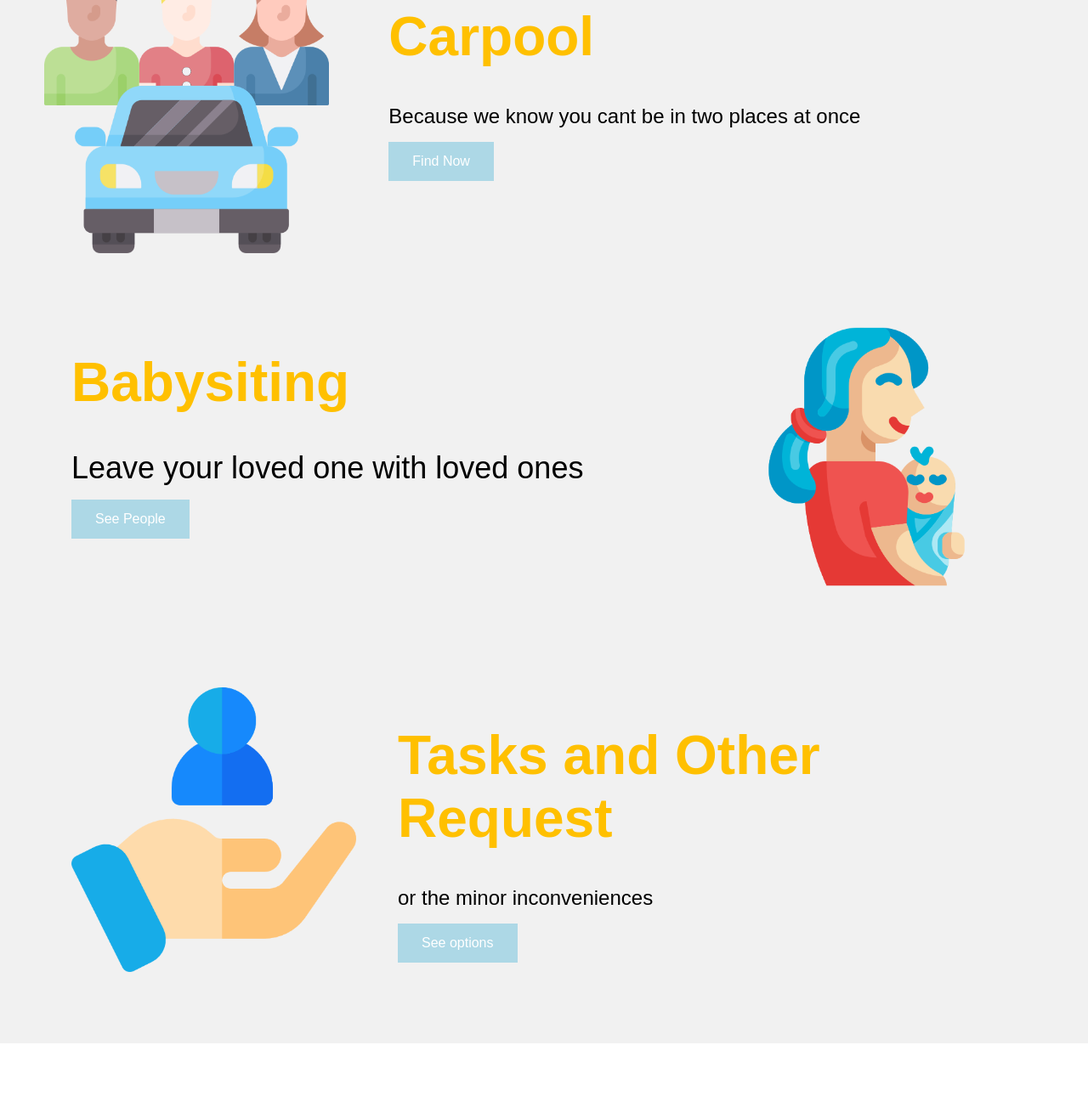
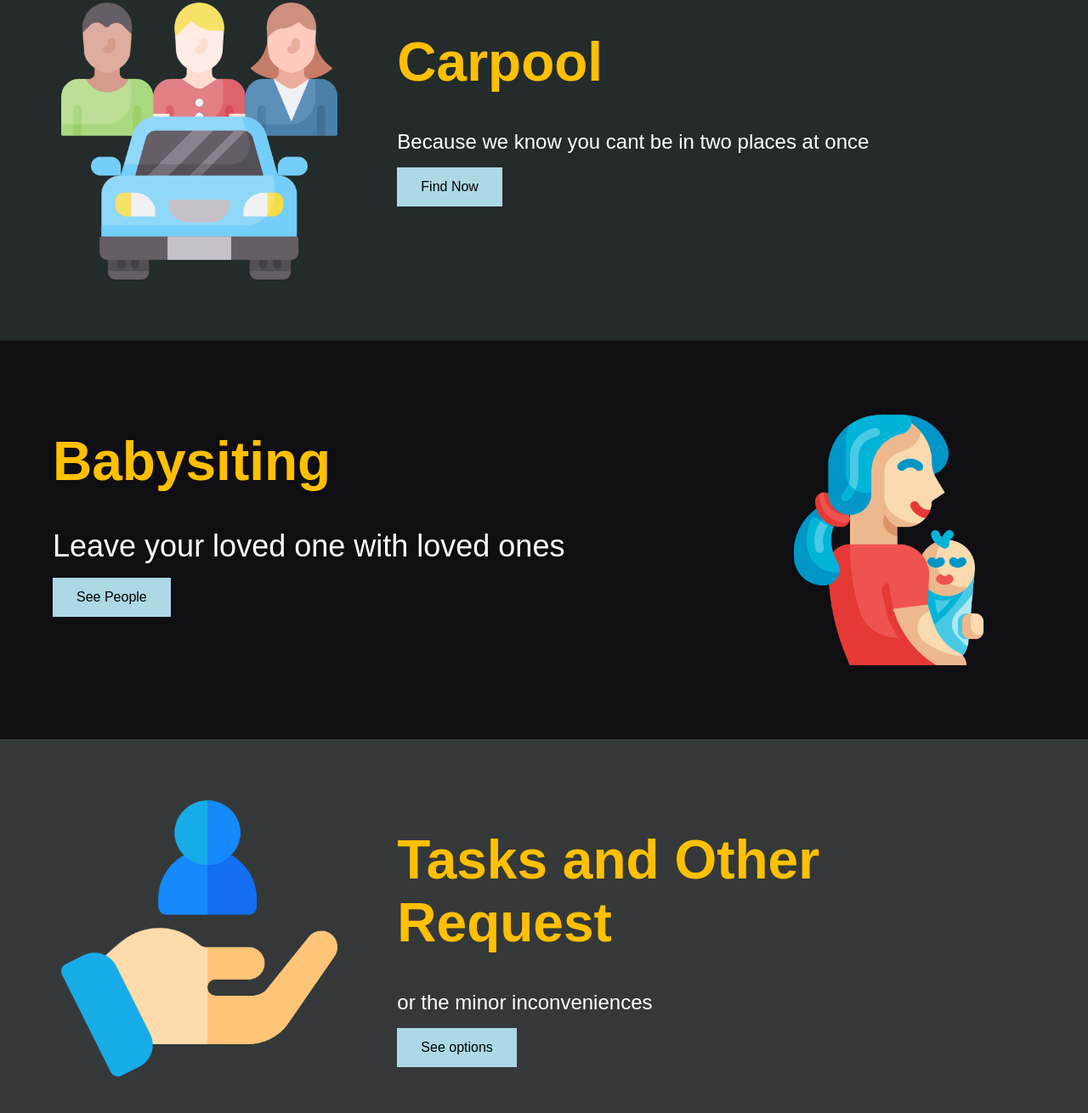
Before and after one commit to dhanushnd101/hackViolet, a plain HTML site: page index.html in a window 1280 px wide. Shown: the part 555-1865 px from the top of the page at 85% size. Before the commit the page ends 1783 px from the top, so only its background shows below. Drawn offline with Linux system fonts and the light colour scheme.

Commit message:
index.html (#1)

```diff
--- a/HTML/home2.html
+++ b/index.html
@@ -14,8 +14,11 @@ body {
 
 
 .container {
-    margin-keft: 10px;
   padding: 32px;
+}
+
+.row{
+  width : 100%;
 }
 
 .row:after {
@@ -27,13 +30,13 @@ body {
 .column-66 {
   float: left;
   width: 66.66666%;
-  padding: 20px;
+  padding: 30px;
 }
 
 .column-33 {
   float: left;
   width: 33.33333%;
-  padding: 20px;
+  padding: 40px;
 }
 
 .large-font {
@@ -83,9 +86,9 @@ img {
 <div class="container" style="background-color: #0f0e12">
   <div class="row">
     <div class="column-66">
-      <h1 class="title-font"><b>Momblebee</b></h1>
+      <h1 class="title-font"><b>Momblebee  </b></h1>
       <h1 class="large-font" style="color: white;"><b>What is momblebee?</b></h1>
-      <p><span style="font-size:36px; color: white;">For the Bzzz moms</span> A innovative platform that helps moms in the small things so they can achiveve big things</p>
+      <p style="color: white;"><span style="font-size:36px;">For the Bzzz moms</span> A innovative platform that helps moms in the small things so they can achiveve big things</p>
 
     </div>
     <div class="column-33">
@@ -95,25 +98,27 @@ img {
 </div>
 
  <!-- Clarity Section -->
-<div class="container" style="background-color:#f1f1f1">
+<div class="container" style="background-color:#232b2b">
   <div class="row">
     <div class="column-33">
       <img src="/img/Carplool.png" width="335" height="471">
     </div>
     <div class="column-66">
       <h1 class="xlarge-font"><b>Carpool</b></h1>
-      <p><span style="font-size:24px">Because we know you cant be in two places at once</span> </p>
-      <button class="button" style="background-color:#ADD8E6;" onclick="window.location='./carpool.html'">Find Now</button>
+      <p style="color: white;"><span style="font-size:24px">Because we know you cant be in two places at once</span> </p>
+      <button class="button" style="background-color:#ADD8E6; color: black;" onclick="window.location='./carpool.html'">Find Now</button>
     </div>
   </div>
+</div>
+
 
 <!-- The App Section -->
-<div class="container">
+<div class="container" style="background-color: #0f0e12">
   <div class="row">
     <div class="column-66">
       <h1 class="xlarge-font"><b>Babysiting</b></h1>
-      <p><span style="font-size:36px">Leave your loved one with loved ones</span></p>
-      <button class="button" onclick="window.location='./babysitting.html'">See People</button>
+      <p  style="color: white;"><span style="font-size:36px">Leave your loved one with loved ones</span></p>
+      <button class="button" style="color: black;" onclick="window.location='./babysitting.html'">See People</button>
     </div>
     <div class="column-33">
         <img src="/img/Babysitting.png" width="335" height="471" >
@@ -122,23 +127,20 @@ img {
 </div>
 
  <!-- Clarity Section -->
-<div class="container" style="background-color:#f1f1f1">
+<div class="container" style="background-color:#353839">
   <div class="row">
     <div class="column-33">
       <img src="/img/Services.png" alt="App" width="335" height="471">
     </div>
     <div class="column-66">
       <h1 class="xlarge-font"><b>Tasks and Other Request</b></h1>
-      <p><span style="font-size:24px">or the minor inconveniences</span> </p>
-      <button class="button" style="background-color:#ADD8E6" onclick="window.location='./task.html'">See options</button>
+      <p style="color: white;"><span style="font-size:24px">or the minor inconveniences</span> </p>
+      <button class="button" style="background-color:#ADD8E6; color: black;" onclick="window.location='./task.html'">See options</button>
     </div>
   </div>
 
 
 </div>
 
-
-</div>
-
 </body>
 </html>
```
Also changed, not shown: carpool.html (renamed from HTML/carpool.html), 1 other file.
